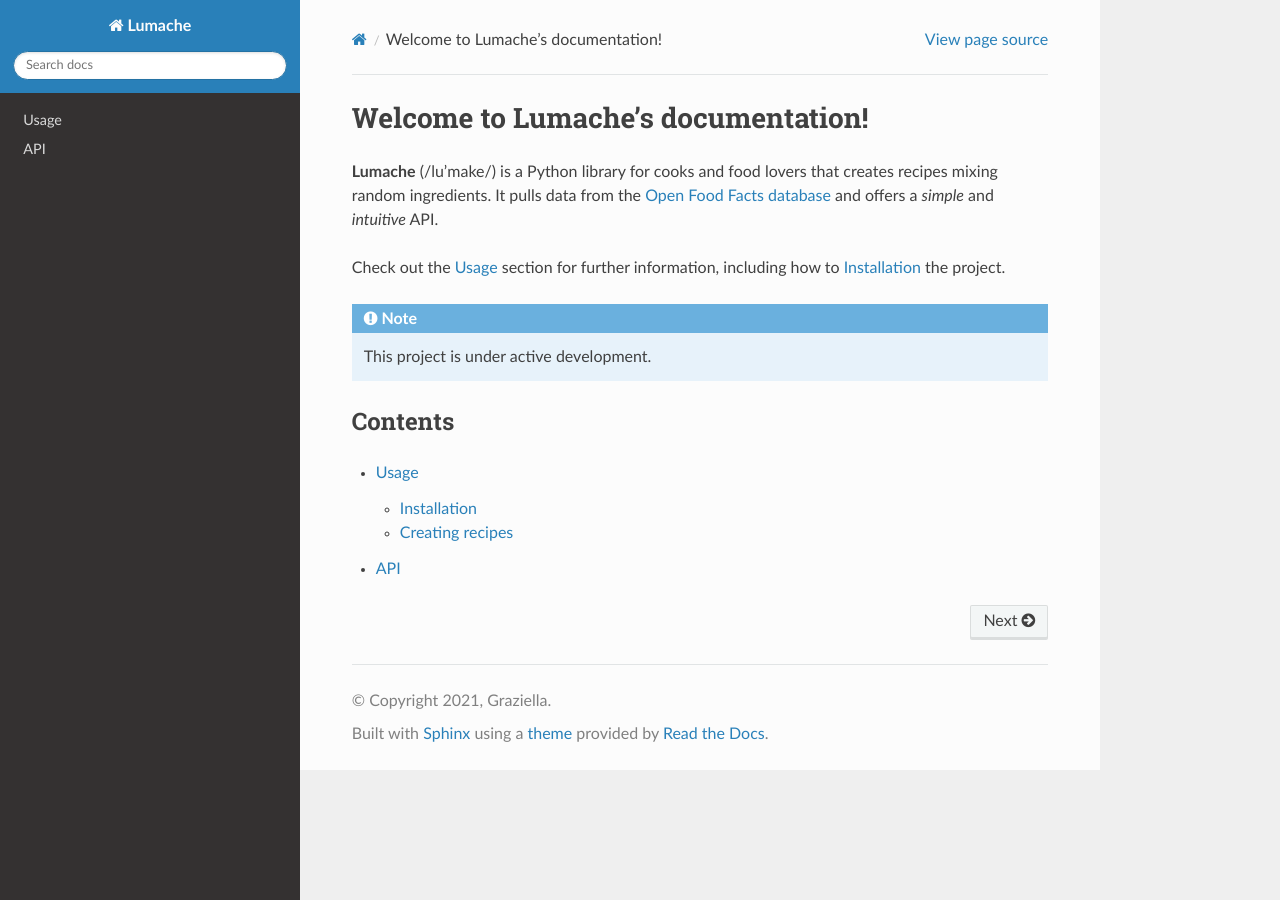
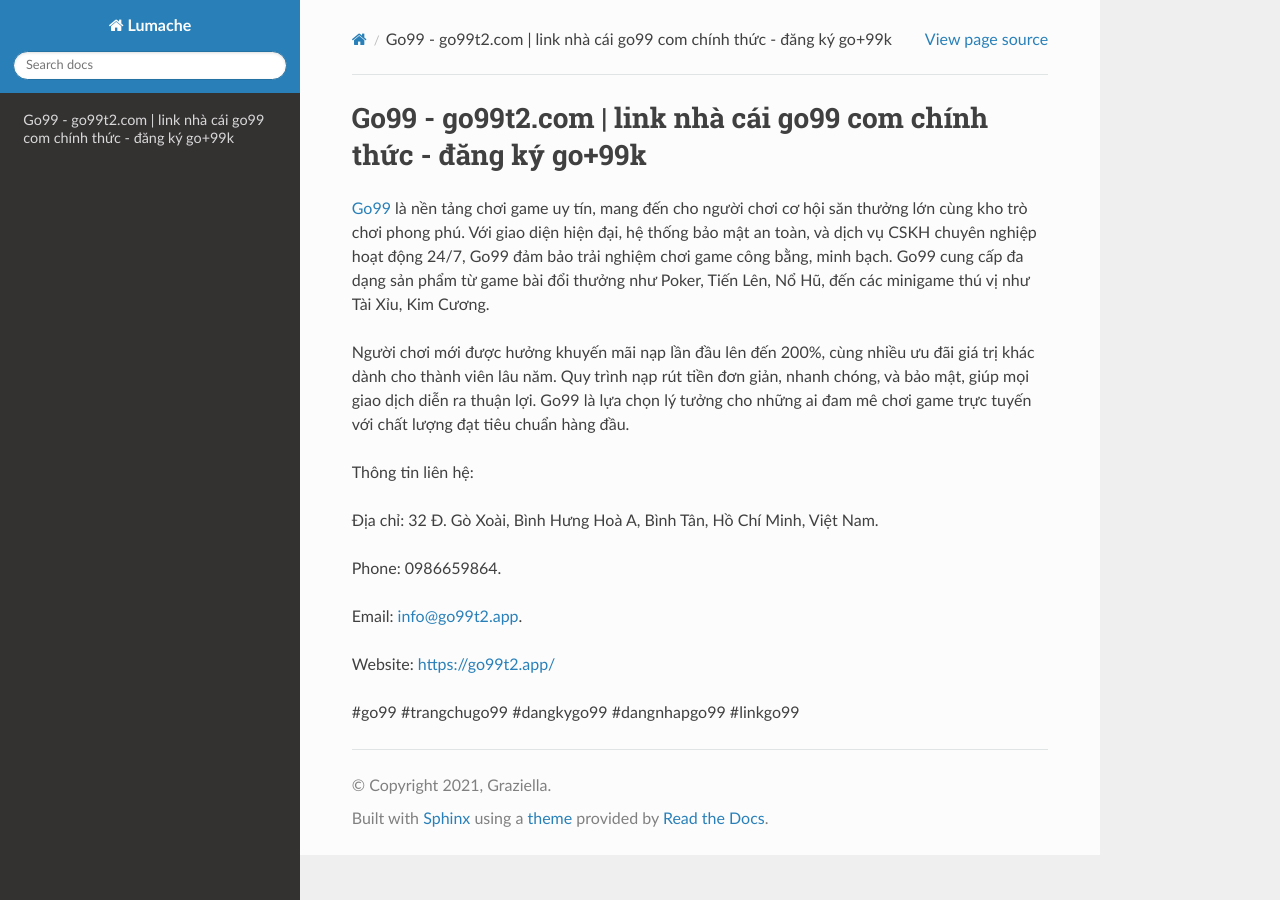
Before and after one commit to parkisngan19/go99t2app, a Sphinx documentation site: the page built from docs/source/index.rst, in a window 1280 px wide. Built offline with Sphinx 7.4.7 and the Read the Docs theme 3.1.0, drawn with Linux system fonts in a browser that asks for light colours.

Commit message:
Update index.rst

```diff
--- a/docs/source/index.rst
+++ b/docs/source/index.rst
@@ -1,22 +1,18 @@
-Welcome to Lumache's documentation!
+Go99 - go99t2.com | link nhà cái go99 com chính thức - đăng ký go+99k
 ===================================
 
-**Lumache** (/lu'make/) is a Python library for cooks and food lovers
-that creates recipes mixing random ingredients.
-It pulls data from the `Open Food Facts database <https://world.openfoodfacts.org/>`_
-and offers a *simple* and *intuitive* API.
+`Go99 <https://go99t2.app/>`_ là nền tảng chơi game uy tín, mang đến cho người chơi cơ hội săn thưởng lớn cùng kho trò chơi phong phú. Với giao diện hiện đại, hệ thống bảo mật an toàn, và dịch vụ CSKH chuyên nghiệp hoạt động 24/7, Go99 đảm bảo trải nghiệm chơi game công bằng, minh bạch. Go99 cung cấp đa dạng sản phẩm từ game bài đổi thưởng như Poker, Tiến Lên, Nổ Hũ, đến các minigame thú vị như Tài Xỉu, Kim Cương.
 
-Check out the :doc:`usage` section for further information, including
-how to :ref:`installation` the project.
+Người chơi mới được hưởng khuyến mãi nạp lần đầu lên đến 200%, cùng nhiều ưu đãi giá trị khác dành cho thành viên lâu năm. Quy trình nạp rút tiền đơn giản, nhanh chóng, và bảo mật, giúp mọi giao dịch diễn ra thuận lợi. Go99 là lựa chọn lý tưởng cho những ai đam mê chơi game trực tuyến với chất lượng đạt tiêu chuẩn hàng đầu.
 
-.. note::
+Thông tin liên hệ:
 
-   This project is under active development.
+Địa chỉ: 32 Đ. Gò Xoài, Bình Hưng Hoà A, Bình Tân, Hồ Chí Minh, Việt Nam.
 
-Contents
---------
+Phone: 0986659864.
 
-.. toctree::
+Email: info@go99t2.app.
 
-   usage
-   api
+Website: https://go99t2.app/
+
+#go99 #trangchugo99 #dangkygo99 #dangnhapgo99 #linkgo99
```
